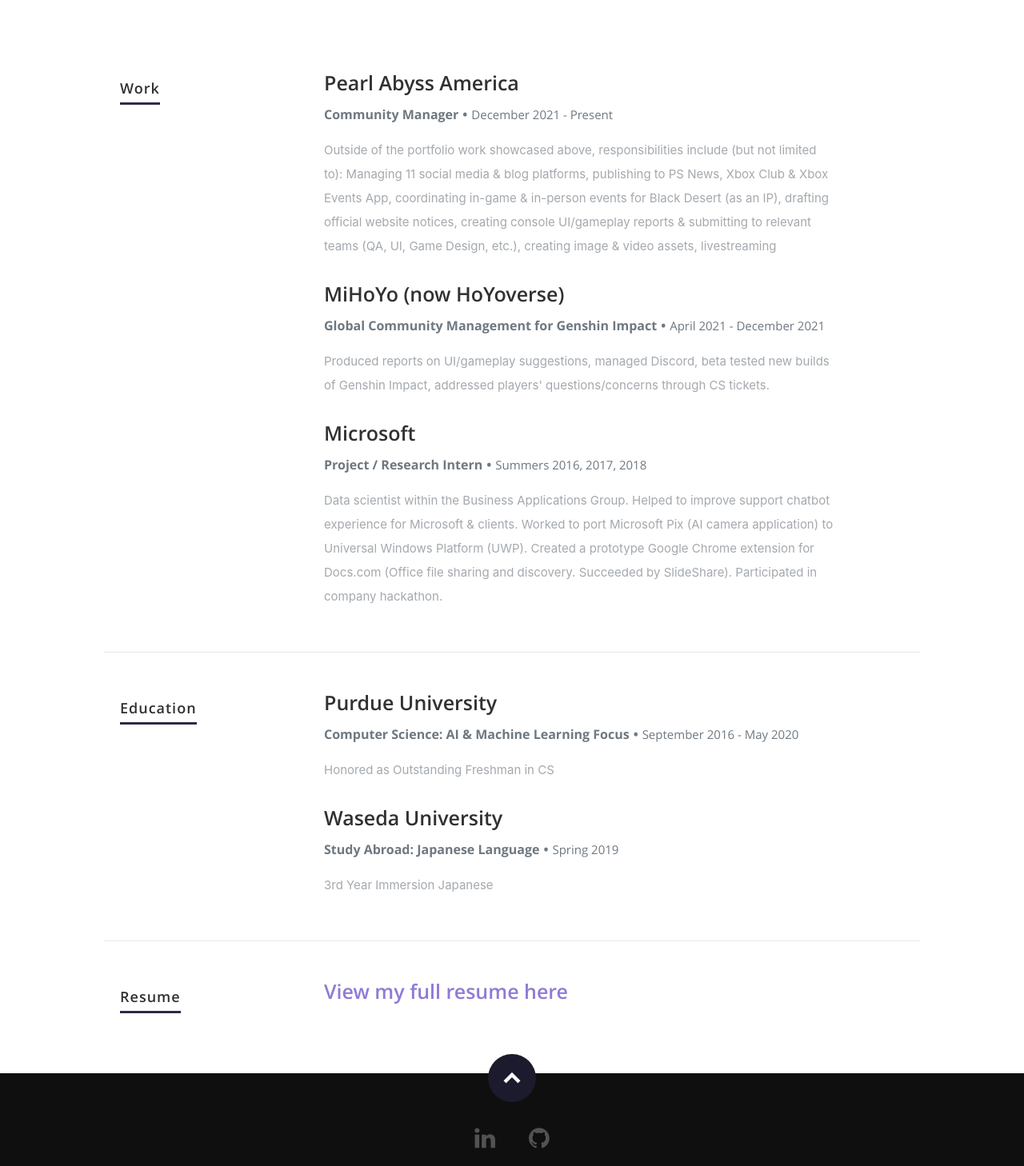
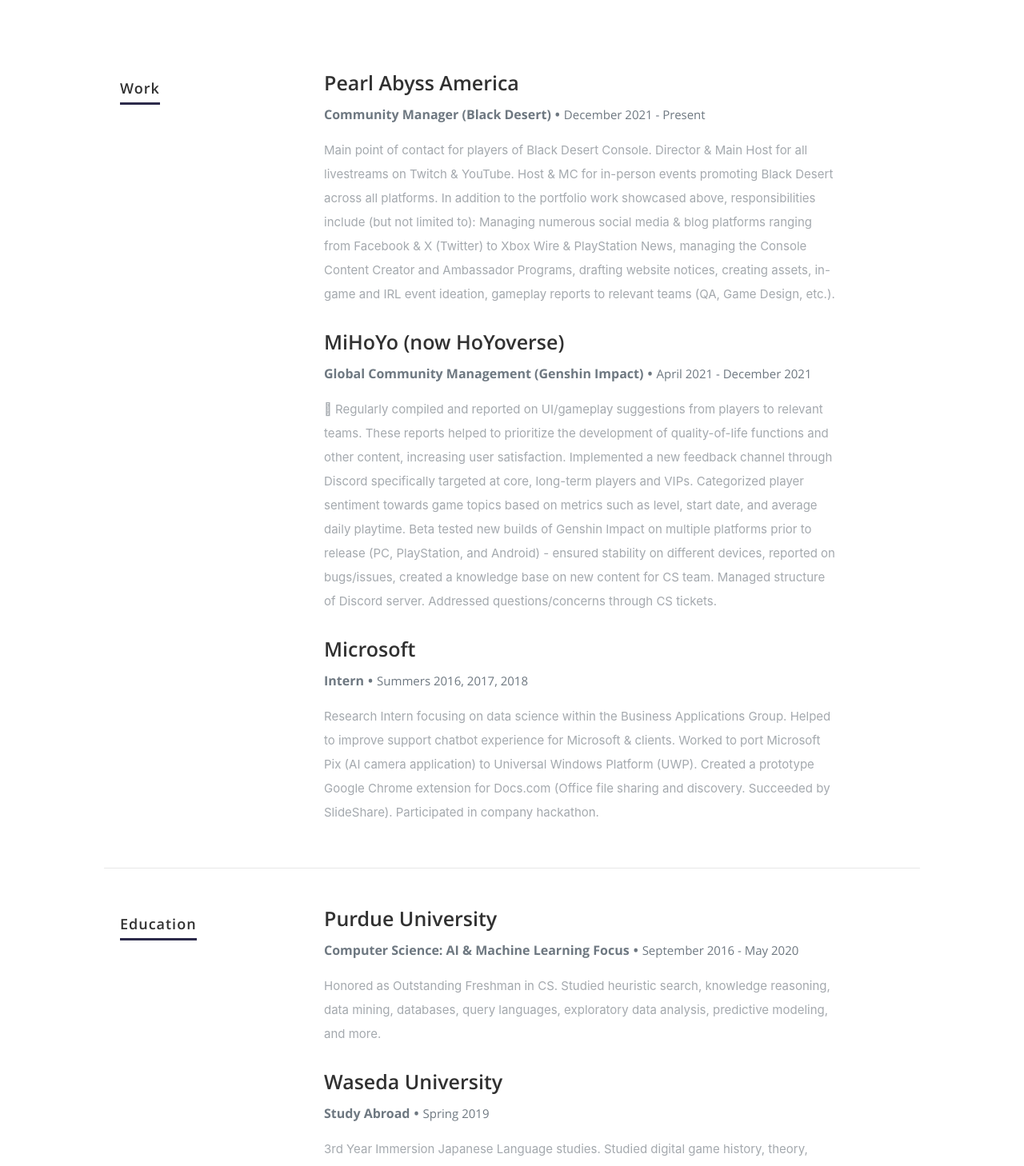
Before and after one commit to tylerjnelson/tylerjnelson.github.io, a React (Create React App) app: page / in a window 1280 px wide. Shown: the part 5960-7418 px from the top of the page at 80% size. Built offline with nearby package versions, Linux system fonts and the light colour scheme.

Commit message:
Updated resume section

```diff
--- a/src/resumeData.js
+++ b/src/resumeData.js
@@ -17,37 +17,37 @@
       "specialization":"Computer Science: AI & Machine Learning Focus",
       "StartDate":"September 2016",
       "EndDate":"May 2020",
-      "Achievements":"Honored as Outstanding Freshman in CS"
+      "Achievements":"Honored as Outstanding Freshman in CS. Studied heuristic search, knowledge reasoning, data mining, databases, query languages, exploratory data analysis, predictive modeling, and more."
     },
     {
       "UniversityName":"Waseda University",
-      "specialization":"Study Abroad: Japanese Language",
+      "specialization":"Study Abroad",
       "StartDate":"",
       "EndDate":"Spring 2019",
-      "Achievements":"3rd Year Immersion Japanese"
+      "Achievements":"3rd Year Immersion Japanese Language studies. Studied digital game history, theory, terminology, how the industry operates, how games have shaped culture, etc."
     }
   ],
   "work":[
     {
       "CompanyName":"Pearl Abyss America",
-      "specialization":"Community Manager",
+      "specialization":"Community Manager (Black Desert)",
       "StartDate":"December 2021",
       "EndDate":"Present",
-      "Achievements":"Outside of the portfolio work showcased above, responsibilities include (but not limited to): Managing 11 social media & blog platforms, publishing to PS News, Xbox Club & Xbox Events App, coordinating in-game & in-person events for Black Desert (as an IP), drafting official website notices, creating console UI/gameplay reports & submitting to relevant teams (QA, UI, Game Design, etc.), creating image & video assets, livestreaming"
+      "Achievements":"Main point of contact for players of Black Desert Console. Director & Main Host for all livestreams on Twitch & YouTube. Host & MC for in-person events promoting Black Desert across all platforms. In addition to the portfolio work showcased above, responsibilities include (but not limited to): Managing numerous social media & blog platforms ranging from Facebook & X (Twitter) to Xbox Wire & PlayStation News, managing the Console Content Creator and Ambassador Programs, drafting website notices, creating assets, in-game and IRL event ideation, gameplay reports to relevant teams (QA, Game Design, etc.)."
     },
     {
       "CompanyName":"MiHoYo (now HoYoverse)",
-      "specialization":"Global Community Management for Genshin Impact",
+      "specialization":"Global Community Management (Genshin Impact)",
       "StartDate":"April 2021",
       "EndDate":"December 2021",
-      "Achievements":"Produced reports on UI/gameplay suggestions, managed Discord, beta tested new builds of Genshin Impact, addressed players' questions/concerns through CS tickets."
+      "Achievements":"	Regularly compiled and reported on UI/gameplay suggestions from players to relevant teams. These reports helped to prioritize the development of quality-of-life functions and other content, increasing user satisfaction. Implemented a new feedback channel through Discord specifically targeted at core, long-term players and VIPs. Categorized player sentiment towards game topics based on metrics such as level, start date, and average daily playtime. Beta tested new builds of Genshin Impact on multiple platforms prior to release (PC, PlayStation, and Android) - ensured stability on different devices, reported on bugs/issues, created a knowledge base on new content for CS team. Managed structure of Discord server. Addressed questions/concerns through CS tickets."
     },
     {
       "CompanyName":"Microsoft",
-      "specialization":"Project / Research Intern",
+      "specialization":"Intern",
       "StartDate":"",
       "EndDate":"Summers 2016, 2017, 2018",
-      "Achievements":"Data scientist within the Business Applications Group. Helped to improve support chatbot experience for Microsoft & clients. Worked to port Microsoft Pix (AI camera application) to Universal Windows Platform (UWP). Created a prototype Google Chrome extension for Docs.com (Office file sharing and discovery. Succeeded by SlideShare). Participated in company hackathon."
+      "Achievements":"Research Intern focusing on data science within the Business Applications Group. Helped to improve support chatbot experience for Microsoft & clients. Worked to port Microsoft Pix (AI camera application) to Universal Windows Platform (UWP). Created a prototype Google Chrome extension for Docs.com (Office file sharing and discovery. Succeeded by SlideShare). Participated in company hackathon."
     }
   ],
 
```
